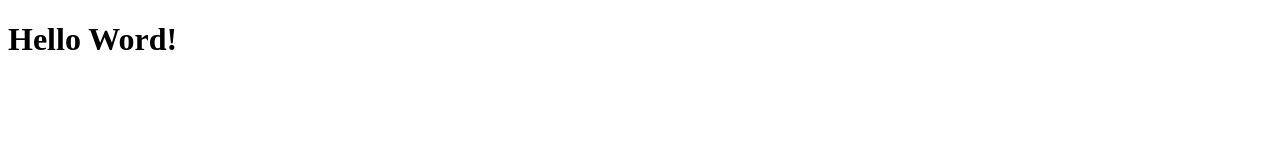
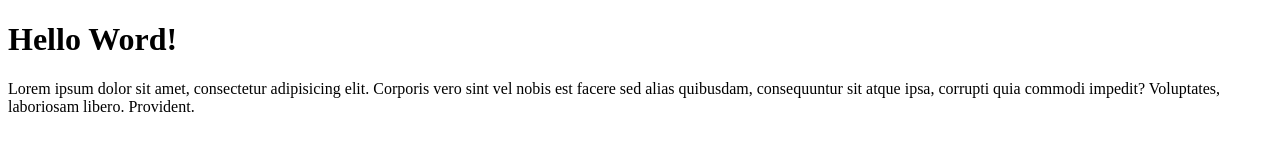
Before and after one commit to bndagency/wpu-git-test2, a plain HTML site: page index.html in a window 1280 px wide. Drawn offline with Linux system fonts and the light colour scheme.

Commit message:
menambahkan paragraf

```diff
--- a/index.html
+++ b/index.html
@@ -7,5 +7,6 @@
 </head>
 <body>
     <h1>Hello Word!</h1>
+    <p>Lorem ipsum dolor sit amet, consectetur adipisicing elit. Corporis vero sint vel nobis est facere sed alias quibusdam, consequuntur sit atque ipsa, corrupti quia commodi impedit? Voluptates, laboriosam libero. Provident.</p>
 </body>
 </html>
```
